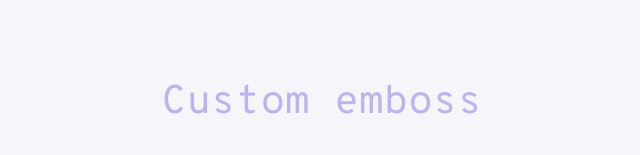
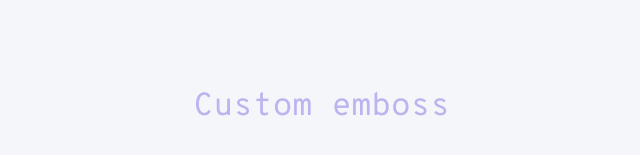
Before and after one commit to Keireira/spurflints, a React (Create React App) app: page / in a window 1280 px wide. Shown: the part 273-428 px from the top of the page, without its empty margins (318-958 px from the left). Built offline with nearby package versions, Linux system fonts and the light colour scheme.

Commit message:
Remove unused vars && make font elastic

```diff
--- a/src/@common/colors.ts
+++ b/src/@common/colors.ts
@@ -3,22 +3,10 @@ import { createGlobalStyle } from 'styled-components'
 export default createGlobalStyle`
 	:root {
 		--swan-white: #F5F6FA;
-		--hot-stone: #aaa69d;
-
 		--purple: #9c88ff;
 		--liberty: #8c7ae6;
 
-		--summer-sky: #00a8ff;
-		--devil-blue: #227093;
-
 		--celestial-green: #4cd137;
-		--palm-springs-splash: #218C74;
-
-		--red: #FF5252;
-		--eye-of-newt: #B33939;
-
-		--pumpkin: #FF793F;
-		--chilean-fire: #CD6133;
 
 		--mandarin-sorbet: #FFB142;
 	}
--- a/src/@common/general.ts
+++ b/src/@common/general.ts
@@ -2,7 +2,19 @@ import { createGlobalStyle } from 'styled-components'
 
 export default createGlobalStyle`
 	:root {
-		font-size: 4px;
+		font-size: 0.6vw;
+
+		@media screen and (min-width: 640px) {
+			font-size: 0.3vw;
+		}
+
+		@media screen and (min-width: 1024px) {
+			font-size: 0.25vw;
+		}
+
+		@media screen and (min-width: 1680px) {
+			font-size: 0.2vw;
+		}
 	}
 
 	body {
```
